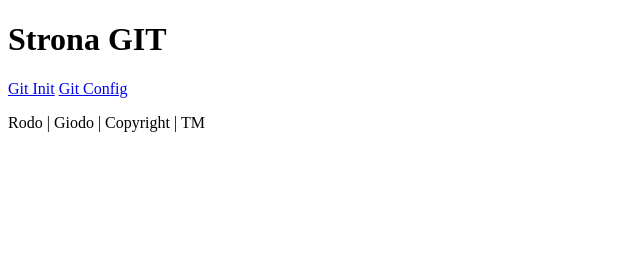
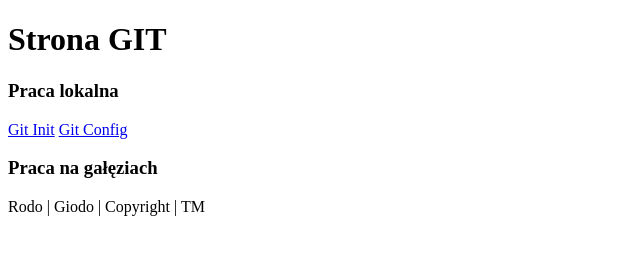
Before and after one commit to marcinbereda/git-open-grudzien, a plain HTML site: page strona/index.html in a window 1280 px wide. Shown: the whole page, without its empty margins (0-640 px from the left). Drawn offline with Linux system fonts and the light colour scheme.

Commit message:
Strona - nagłówki - lokalna i gałęzie

```diff
--- a/strona/index.html
+++ b/strona/index.html
@@ -10,8 +10,12 @@
 <body>
   <h1>Strona GIT</h1>
 
+  <h3>Praca lokalna</h3>
   <a href="git-init.html">Git Init</a>
   <a href="git-config.html">Git Config</a>
+
+
+  <h3>Praca na gałęziach</h3>
 
   <footer>
     <p>Rodo | Giodo | Copyright | TM</p>
```
